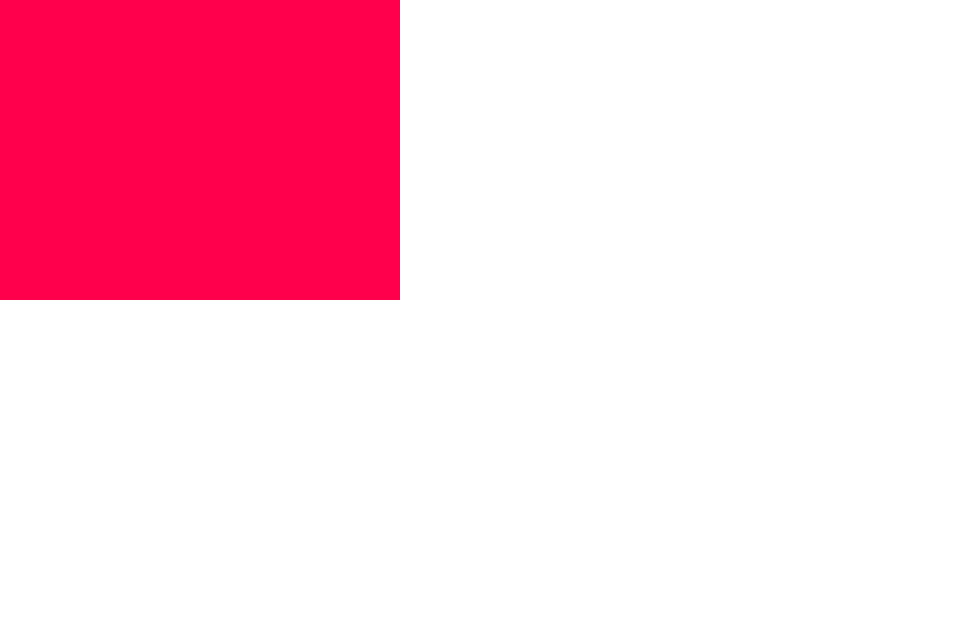
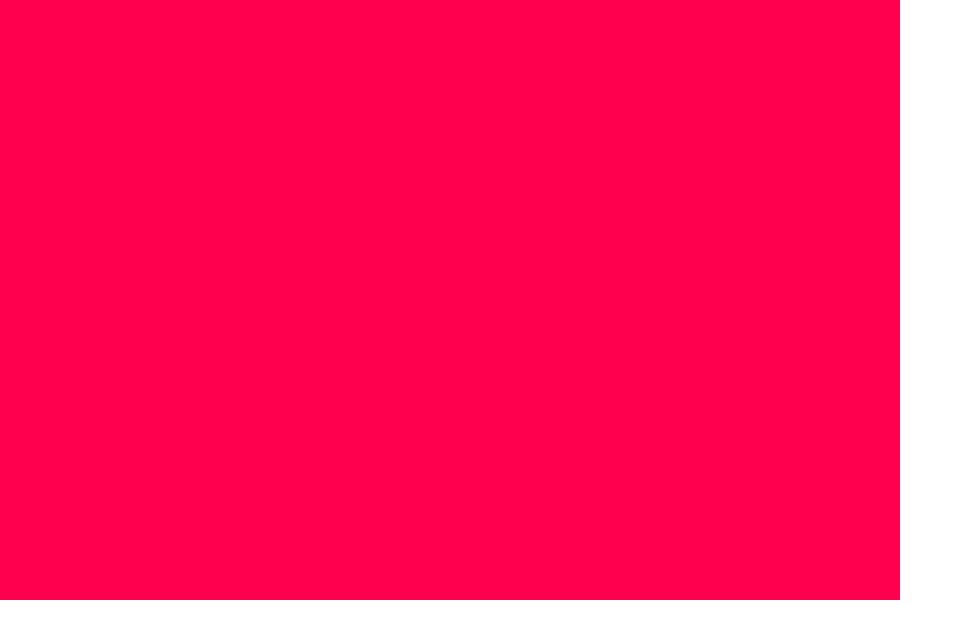
Before and after one commit to vladiH/webgl_basico.github.io, a plain HTML site: page index.html in a window 1280 px wide. Shown: the whole page, without its empty margins (0-963 px from the left). Drawn offline with Linux system fonts and the light colour scheme.

Commit message:
primer proyecto

```diff
--- a/index.html
+++ b/index.html
@@ -9,7 +9,7 @@
         </style>
     </head>
     <body onload="main()">
-        <canvas id="canvas" width="400" height="300"></canvas>
+        <canvas id="canvas" width="900" height="600"></canvas>
         <!-- scripts de libreria -->
         <script src="lib/webgl-utils.js"></script>
         <script src="lib/webgl-debug.js"></script>
```
